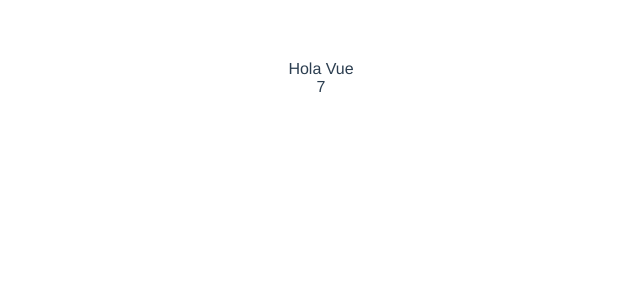
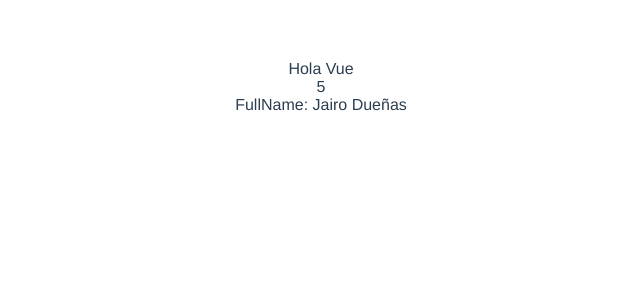
Before and after one commit to JairoDuenas/composition-API-Vue, a Vue app: page / in a window 1280 px wide. Shown: the top 300 px of the page, without its empty margins (319-959 px from the left). Built offline with nearby package versions, Linux system fonts and the light colour scheme.

Commit message:
Computed

```diff
--- a/src/components/Home.vue
+++ b/src/components/Home.vue
@@ -2,10 +2,11 @@
 <template>
   <div>{{ text }}</div>
   <div>{{ obj.counter }}</div>
+  <div>FullName: {{ fullName }}</div>
 </template>
 
 <script>
-import { ref, reactive, watch } from "vue";
+import { ref, computed, reactive, watch } from "vue";
 
 export default {
   setup() {
@@ -13,6 +14,13 @@
     const obj = reactive({ counter: 0 });
 
     setInterval(() => obj.counter++, 1000);
+
+    const firstName = ref("Jairo");
+    const lastName = ref("Dueñas");
+
+    const fullName = computed(() => {
+      return `${firstName.value} ${lastName.value}`;
+    });
 
     watch(
       () => obj.counter,
@@ -23,6 +31,7 @@
     return {
       text,
       obj,
+      fullName,
     };
   },
 };
```
